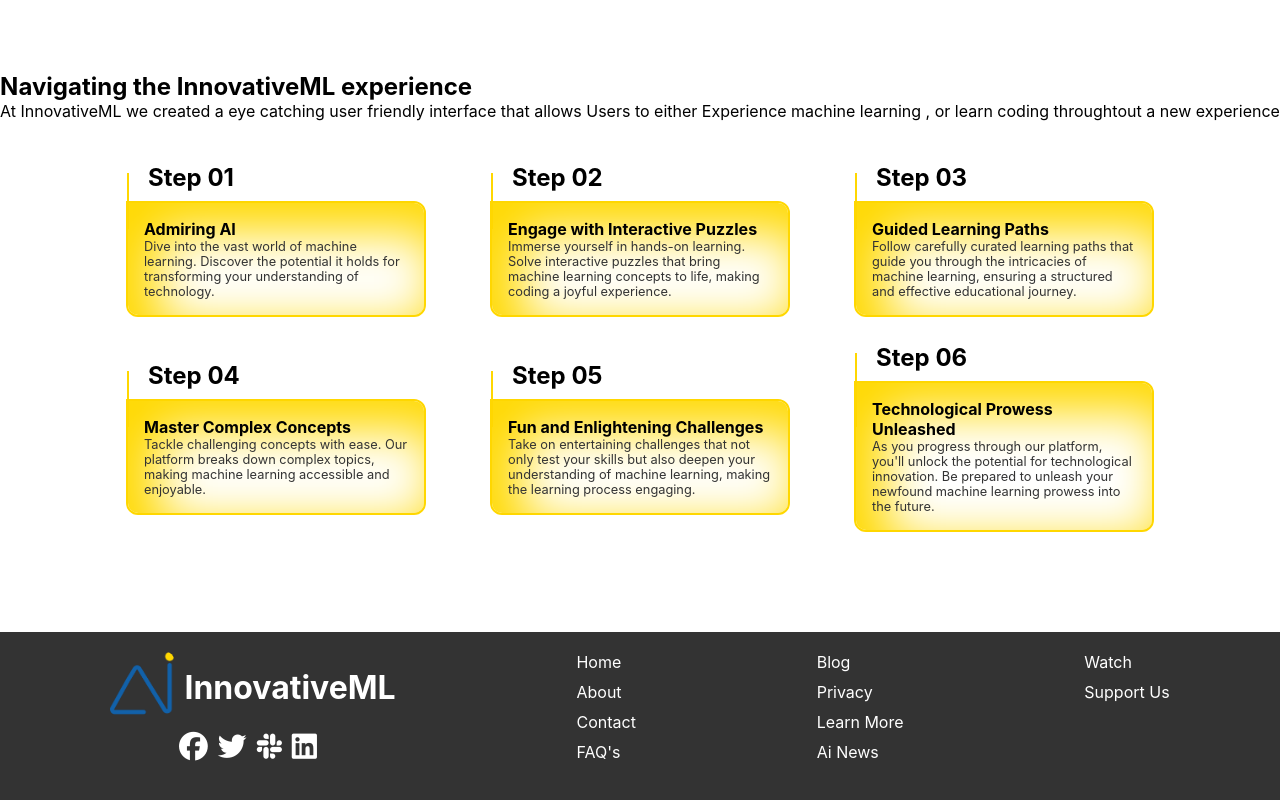
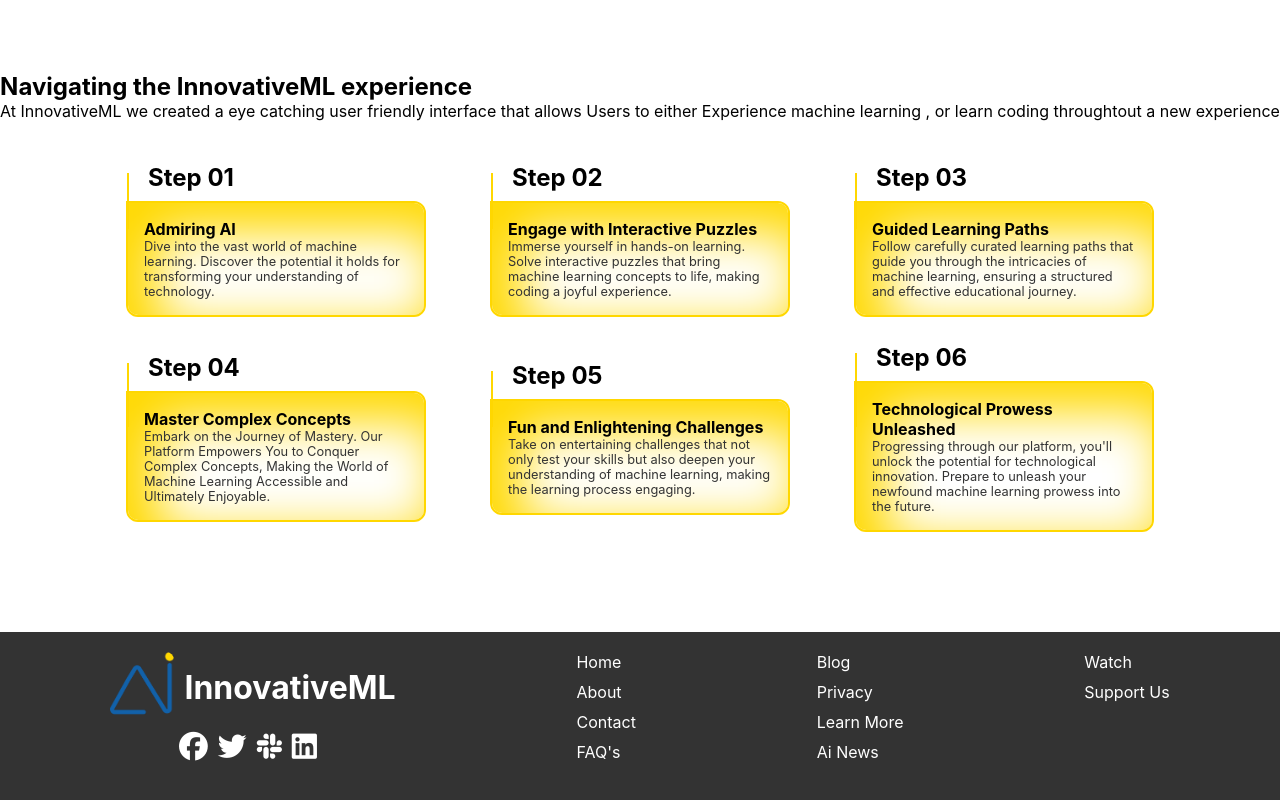
Before and after one commit to AhmadSerhall/innovativeML, a React (Create React App) app in the folder frontend/: page /about in a window 1280 px wide. Shown: the part 1080-1880 px from the top of the page. Built offline with nearby package versions, Linux system fonts and the light colour scheme.

Commit message:
changed some mistakes in the text of the cards

```diff
--- a/frontend/src/components/Experience/index.jsx
+++ b/frontend/src/components/Experience/index.jsx
@@ -12,9 +12,9 @@ const Experience = () => {
         <CardExperience step={"Step 01"} title={"Admiring AI"} text={"Dive into the vast world of machine learning. Discover the potential it holds for transforming your understanding of technology."} />
         <CardExperience step={"Step 02"} title={"Engage with Interactive Puzzles"} text={"Immerse yourself in hands-on learning. Solve interactive puzzles that bring machine learning concepts to life, making coding a joyful experience."} />
         <CardExperience step={"Step 03"} title={" Guided Learning Paths"} text={"Follow carefully curated learning paths that guide you through the intricacies of machine learning, ensuring a structured and effective educational journey."} />
-        <CardExperience step={"Step 04"} title={" Master Complex Concepts"} text={"Tackle challenging concepts with ease. Our platform breaks down complex topics, making machine learning accessible and enjoyable."} />
+        <CardExperience step={"Step 04"} title={" Master Complex Concepts"} text={"Embark on the Journey of Mastery. Our Platform Empowers You to Conquer Complex Concepts, Making the World of Machine Learning Accessible and Ultimately Enjoyable."} />
         <CardExperience step={"Step 05"} title={"Fun and Enlightening Challenges"} text={"Take on entertaining challenges that not only test your skills but also deepen your understanding of machine learning, making the learning process engaging."} />
-        <CardExperience step={"Step 06"} title={"Technological Prowess Unleashed"} text={"As you progress through our platform, you'll unlock the potential for technological innovation. Be prepared to unleash your newfound machine learning prowess into the future."} />
+        <CardExperience step={"Step 06"} title={"Technological Prowess Unleashed"} text={"Progressing through our platform, you'll unlock the potential for technological innovation. Prepare to unleash your newfound machine learning prowess into the future."} />
 
       </div>
     </div>
```
